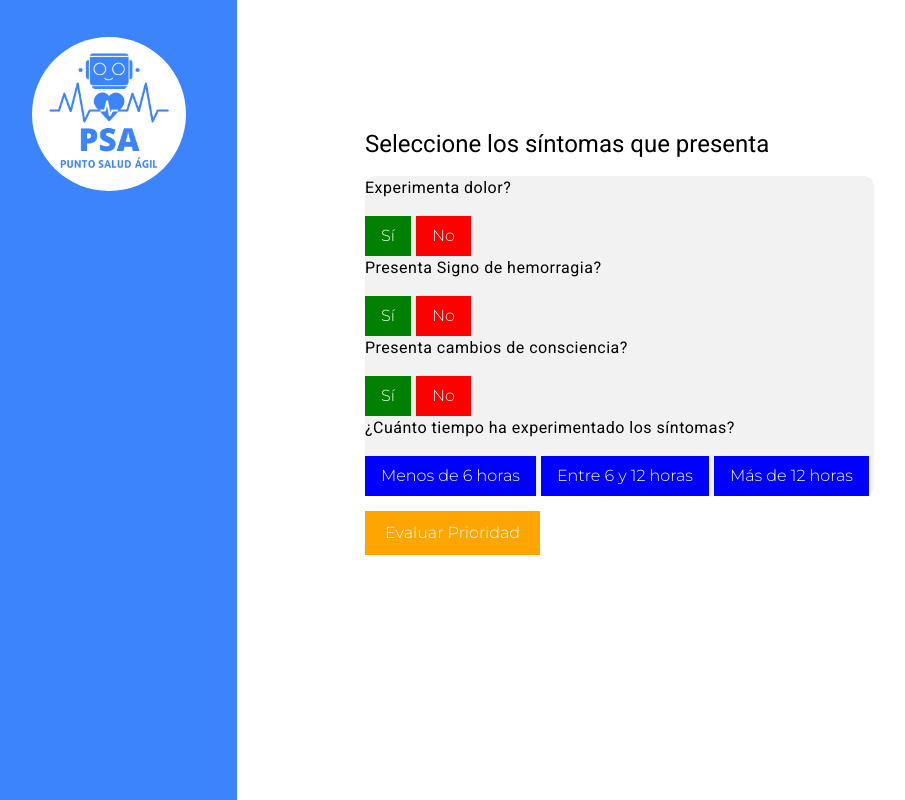
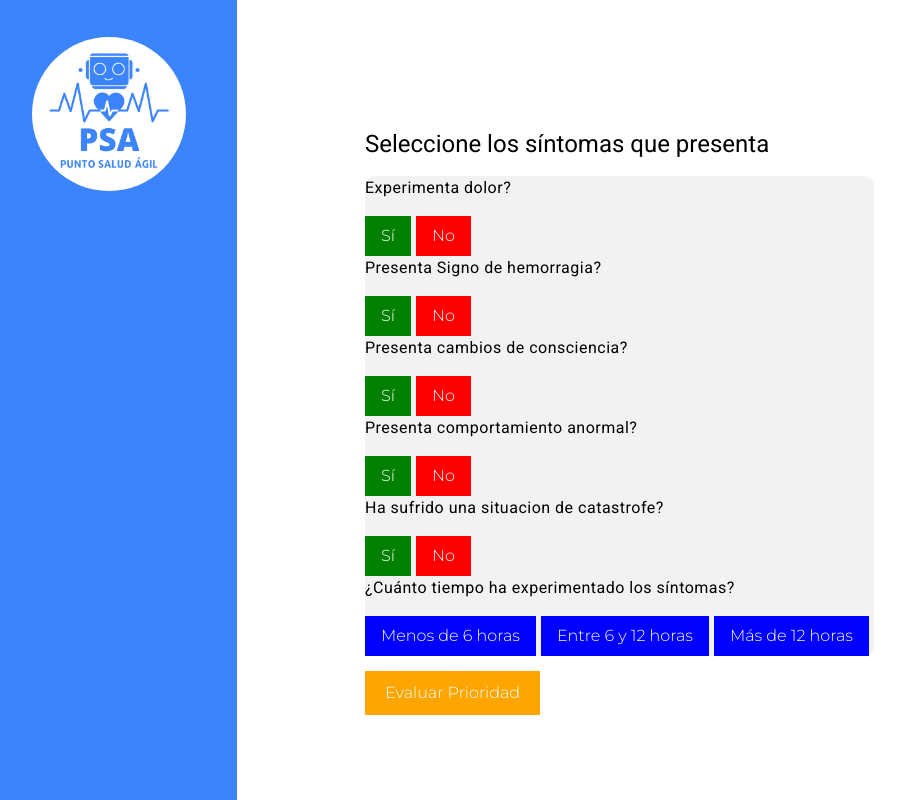
Before and after one commit to Yungryota/PSA, an Angular app in the folder psa_templates/: page /categorizacion-paciente in a window 1280 px wide. Shown: the top 800 px of the page, without its empty margins (19-924 px from the left). Built offline with nearby package versions, Linux system fonts and the light colour scheme.

Commit message:
nuevas preguntas formulario

```diff
--- a/psa_templates/src/app/categorizacion-paciente/categorizacion-paciente.component.html
+++ b/psa_templates/src/app/categorizacion-paciente/categorizacion-paciente.component.html
@@ -16,6 +16,12 @@
             <h4>Presenta cambios de consciencia?</h4>
             <button (click)="responderPregunta3('Cambios en la conciencia', true)" class="si-button">Sí</button>
             <button (click)="responderPregunta3('Cambios en la conciencia', false)" class="no-button">No</button>
+            <h4>Presenta comportamiento anormal?</h4>
+            <button (click)="responderPregunta3('comportamiento anormal', true)" class="si-button">Sí</button>
+            <button (click)="responderPregunta3('comportamiento anormall', false)" class="no-button">No</button>
+            <h4>Ha sufrido una situacion de catastrofe?</h4>
+            <button (click)="responderPregunta3('situacion catastrofe', true)" class="si-button">Sí</button>
+            <button (click)="responderPregunta3('situacion catastrofe', false)" class="no-button">No</button>
             <h4>¿Cuánto tiempo ha experimentado los síntomas?</h4>
             <button (click)="cambiarTiempoSintomas(6)" class="tiempo-button">Menos de 6 horas</button>
             <button (click)="cambiarTiempoSintomas(12)" class="tiempo-button">Entre 6 y 12 horas</button>
```
